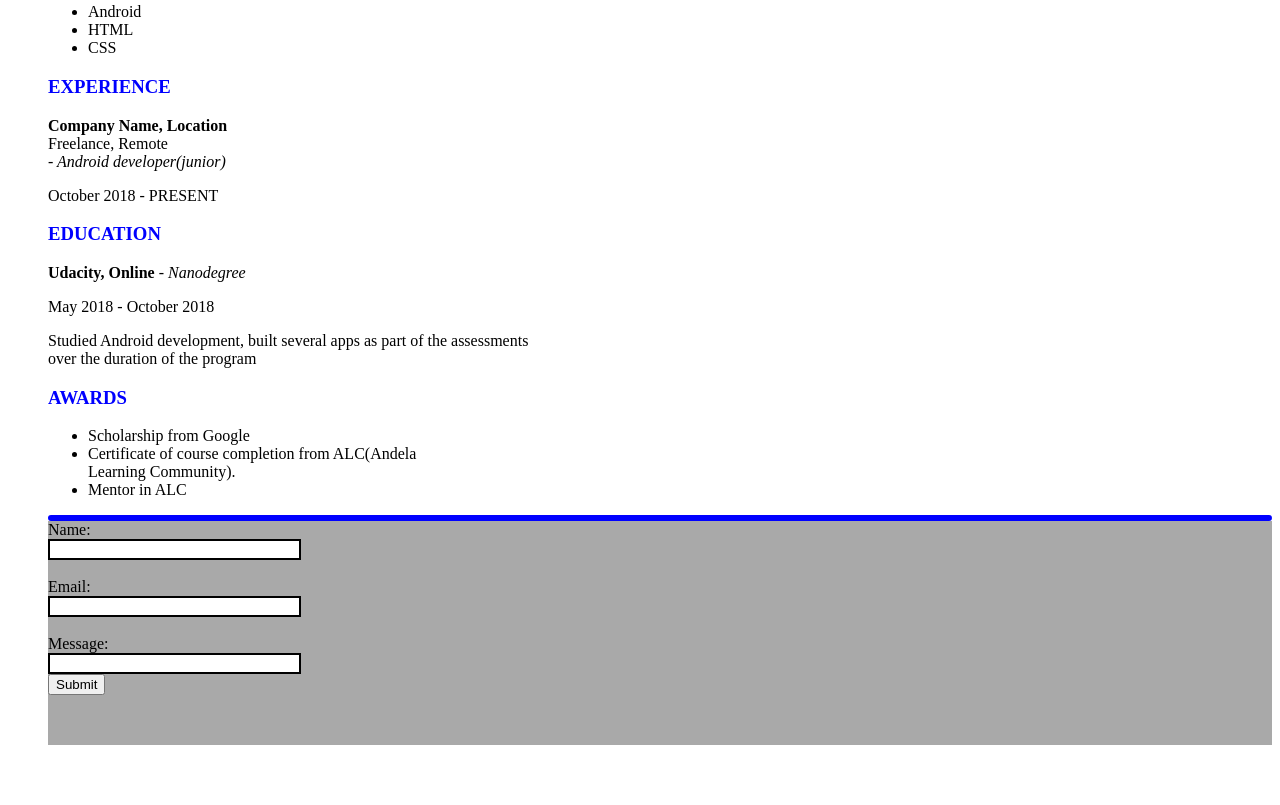
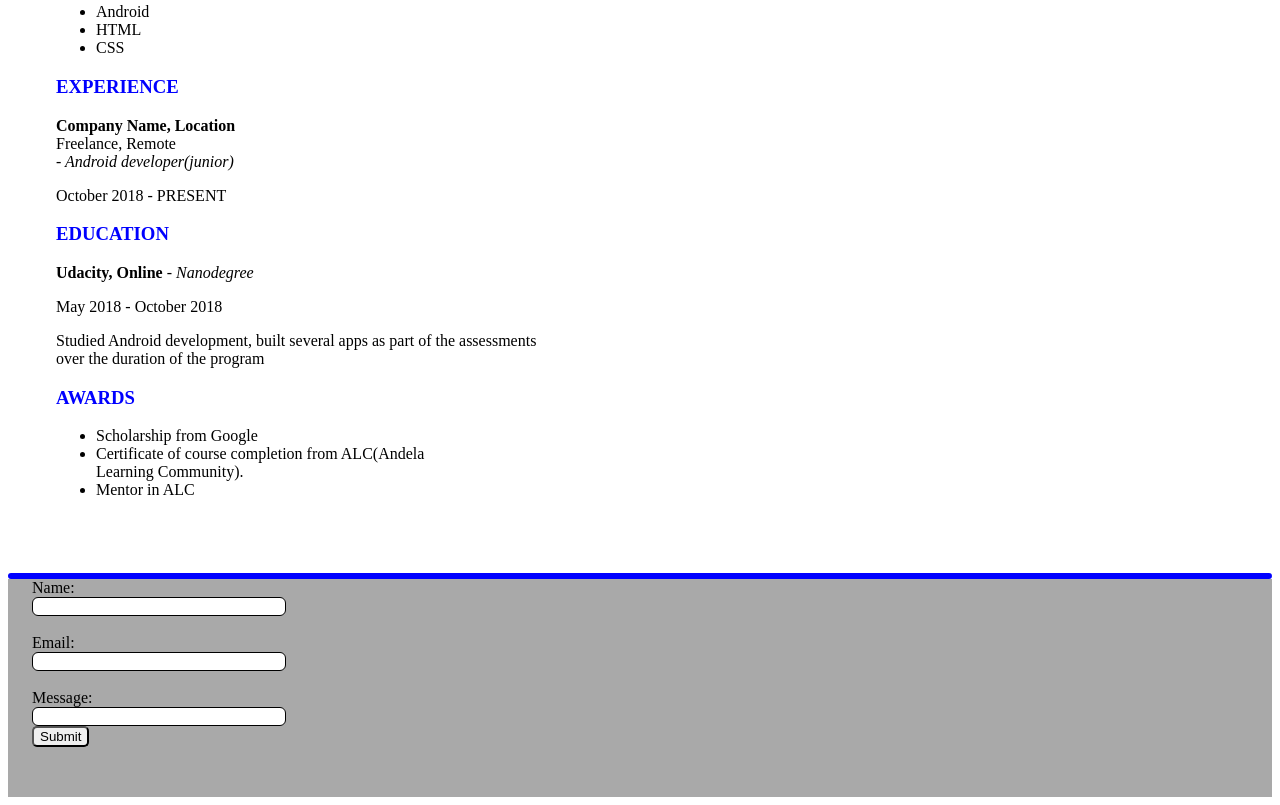
Before and after one commit to JoKurio/jokurio.github.io, a plain HTML site: page jonathan.html in a window 1280 px wide. Shown: the part 356-1161 px from the top of the page. Before the commit the page ends 1109 px from the top, so only its background shows below. Drawn offline with Linux system fonts and the light colour scheme.

Commit message:
Minor modifications to enhance usser experience

```diff
--- a/jonathan.html
+++ b/jonathan.html
@@ -10,6 +10,7 @@
         <title>HNG Internship 6 task 4</title>
     </head>
     <body>
+        <div id="main">
         <h2>JONATHAN OGOCHUKWU OWAH</h2>
         <img src="https://res.cloudinary.com/jokuriodev/image/upload/v1566534998/joey_yejmi4.jpg"
          alt="Jokurio" height="90" width="90"/>
@@ -51,7 +52,7 @@
                 <li>Mentor in ALC</li>
             </ul>
         </p>
-
+    </div>
         <hr >
 
 
@@ -72,5 +73,6 @@
 
 
 
+
     </body>
 </html>
--- a/script.js
+++ b/script.js
@@ -18,6 +18,6 @@ function validate() {
        document.contactMe.message.focus() ;
        return false;
     }
-    return( true ) && ( "Thank You!" );
+    return( true ) && alert( "Thank You!" );
 
  }
--- a/style.css
+++ b/style.css
@@ -1,6 +1,9 @@
 body{
     text-align: left;
+}
+#main{
     margin-left: 48px;
+    background: white;
 }
 img{
     border-radius: 50%;
@@ -20,13 +23,21 @@ hr {
     border-radius: 5px;
     margin-bottom: 0px;
   }
+
   input{
       width: 20%;
       color:#000000;
-      border: 2px solid #000000;
+      border: 1px solid #000000;
+      border-radius: 6px;
   }
   div{
       background: #A9A9A9;
       margin: 0px;
       padding-bottom: 50px;
   }
+  button{
+      border-radius: 5px;
+  }
+  form{
+      padding-left:24px;
+  }
```
